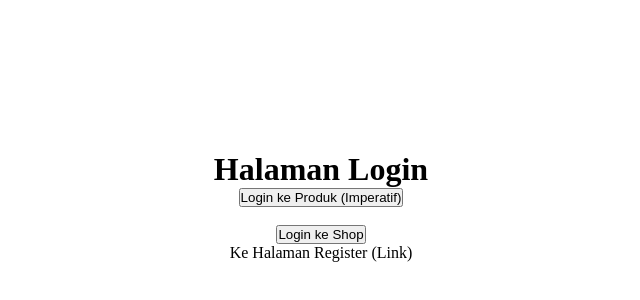
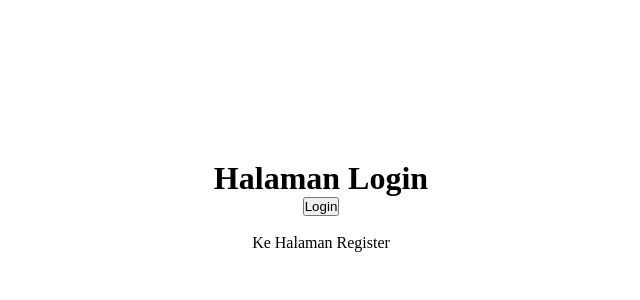
Before and after one commit to abdullatifm1127/PBF_JS5, a Next.js app: page /auth/login in a window 1280 px wide. Shown: the part 194-494 px from the top of the page, without its empty margins (319-959 px from the left). Built offline with nearby package versions, Linux system fonts and the light colour scheme.

Commit message:
LAngkah 5

```diff
--- a/src/pages/auth/login.tsx
+++ b/src/pages/auth/login.tsx
@@ -1,23 +1,10 @@
-import Link from "next/link";
-import { useRouter } from "next/router";
-import styles from "./login.module.css";
+import TampilanLogin from "../views/auth/login";
 
 const halamanLogin = () => {
-    const router = useRouter();
-    const handleLogin = (destination: string) => {
-        console.log(`Button clicked, navigating to ${destination}`);
-        localStorage.setItem("isLogin", "true");
-
-        document.cookie = "isLogin=true; path=/"; // Set cookie untuk status login
-        router.push(destination);
-    }
     return (
-        <div className={styles.login}>
-            <h1>Halaman Login</h1>
-            <button onClick={() => handleLogin("/produk")}>Login ke Produk (Imperatif)</button> <br />
-            <button onClick={() => handleLogin("/shop")}>Login ke Shop</button>
-            <Link href="/auth/register">Ke Halaman Register (Link)</Link>
-        </div>
+        <>
+        <TampilanLogin/>
+        </>
     );
 };
 
--- /dev/null
+++ b/src/pages/views/auth/login/index.tsx
@@ -0,0 +1,19 @@
+import Link from "next/link";
+import { useRouter } from "next/router";
+import styles from './login.module.css';
+
+const TampilanLogin = () => {
+    const {push} = useRouter();
+    const handleLogin = () => {
+        push('/produk');
+    }
+    return (
+        <div className={styles.login}>
+            <h1>Halaman Login</h1>
+            <button onClick={()=> handleLogin()}>Login</button><br />
+            <Link href="/auth/register">Ke Halaman Register</Link>
+        </div>
+    );
+}
+
+export default TampilanLogin;
```
Also changed, not shown: src/pages/views/auth/login/login.module.css (renamed from src/pages/auth/login.module.css), src/pages/views/auth/register.tsx (renamed from src/pages/auth/register.tsx).
